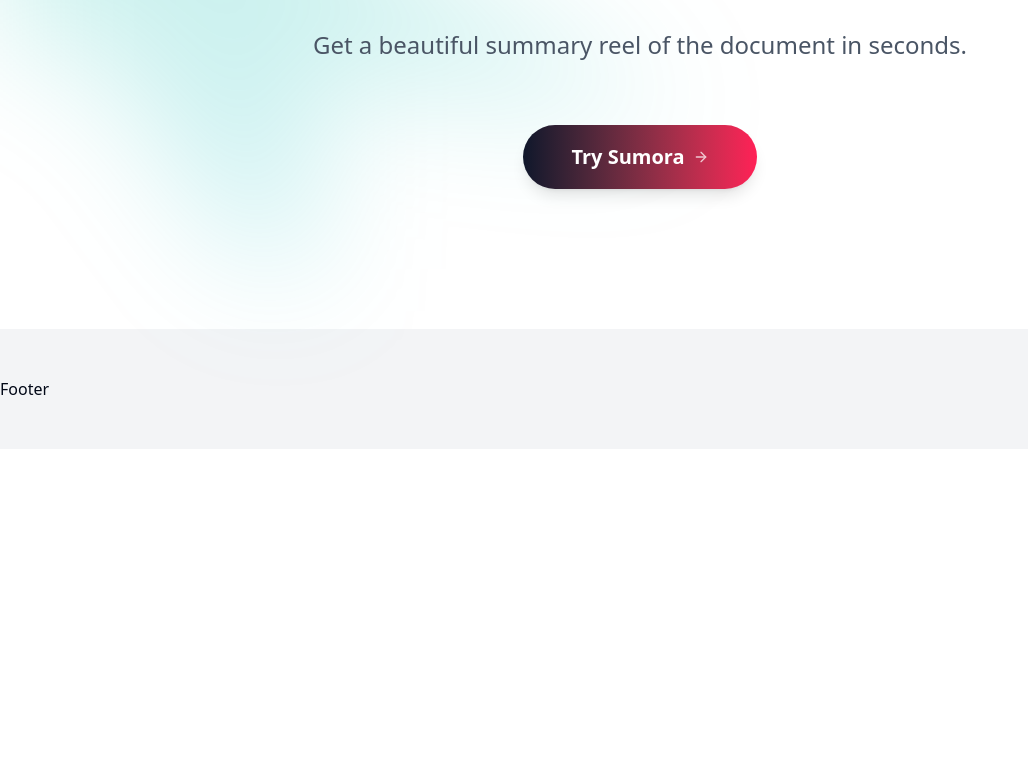
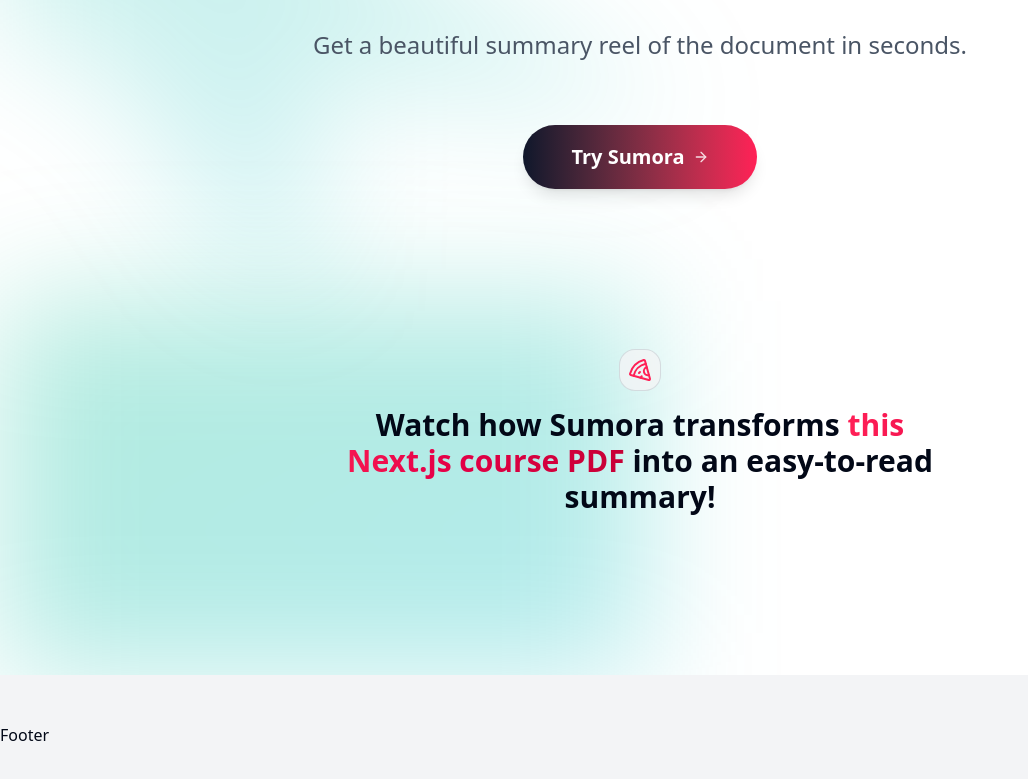
Before and after one commit to YashBuilds/Sumora, a Next.js app: page / in a window 1280 px wide. Shown: the part 351-1130 px from the top of the page, without its empty margins (0-1028 px from the left). Before the commit the page ends 800 px from the top, so only its background shows below. Built offline with nearby package versions, Linux system fonts and the light colour scheme.

Commit message:
Added demo-section

```diff
--- a/app/page.tsx
+++ b/app/page.tsx
@@ -1,6 +1,7 @@
 import HeroSection from "@/components/home/hero-section";
 import BgGradient from "@/components/common/bg-gradient";
 import { Button } from "@/components/ui/button";
+import DemoSection from "@/components/home/demo-section";
 
 export default function Home() {
   return (
@@ -8,6 +9,7 @@
       <BgGradient />
       <div className='flex flex-col'>
         <HeroSection />
+        <DemoSection />
       </div>
     </div>
   );
--- a/components/home/demo-section.tsx
+++ b/components/home/demo-section.tsx
@@ -0,0 +1,42 @@
+import { Pizza } from 'lucide-react';
+
+export default function DemoSection() {
+    return (
+      <section className="relative">
+        <div className="py-12 lg:py-24 max-w-5xl mx-auto px-4 sm:px-6 lg:px-8 lg:pt-12">
+         <div
+          aria-hidden="true"
+          className="pointer-events-none absolute inset-0 -z-10 transform-gpu overflow-hidden blur-3xl"
+        >
+          <div
+            className="relative left-[calc(50%-3rem)] aspect-[1155/678] w-[36.125rem] -translate-x-1/2 bg-gradient-to-br from-emerald-500 via-teal-500 to-cyan-500 opacity-30 sm:left-[calc(50%-36rem)] sm:w-[72.1875rem]"
+            style={{
+              clipPath:
+                "polygon(74.1% 44.1%, 100% 61.6%, 97.5% 26.9%, 85.5% 0.1%, 80.7% 2%, 72.5% 32.6%, 60.3% 62.4%, 52.6% 68.6%, 47.5% 58.3%, 45.4% 35.5%, 27.5% 56.8%, 24.9% 17.9%, 100% 27.6% 76.8%, 76.1% 97.7%, 74.1% 44.1%)"
+            }}
+          />
+         </div>
+        <div className='flex flex-col items-center text-center space-y-4'>
+
+            <div className='inline-flex items-center justify-center p-2 rounded-2xl bg-gray-100/80 backdrop-blur-xs border border-gray-500/20 mb-4'>
+              <Pizza className='w-6 h-6 text-rose-500'/>
+            </div>
+
+            <div className='text-center mb-16'>
+            <h3 className='font-bold text-3xl max-w-2xl mx-auto px-4 sm:px-6'>
+                    Watch how Sumora transforms{' '}
+                <span className='bg-linear-to-r from-rose-500 to-rose-700 bg-clip-text text-transparent'>
+                    this Next.js course PDF
+                </span>{' '}
+                    into an easy-to-read summary!
+            </h3>
+            </div>
+
+            <div className='flex justify-center items-center px-2 sm:px-4 lg:px-6'>
+                {/* Summary Viewer */}
+            </div>
+        </div>
+        </div>
+      </section>
+    )
+  }
```
